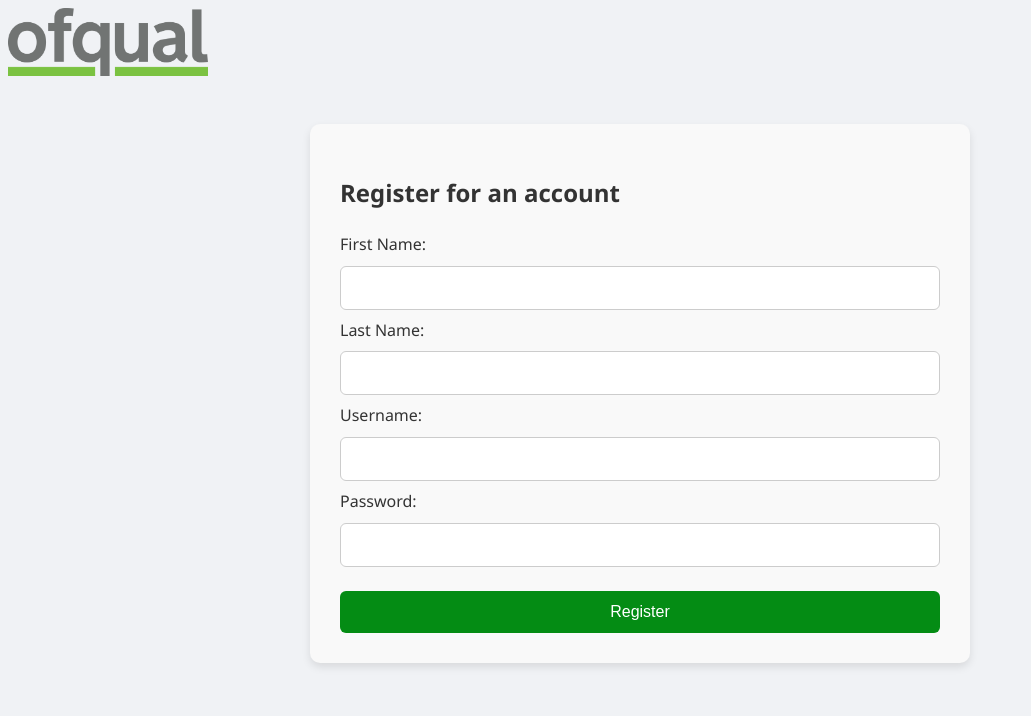
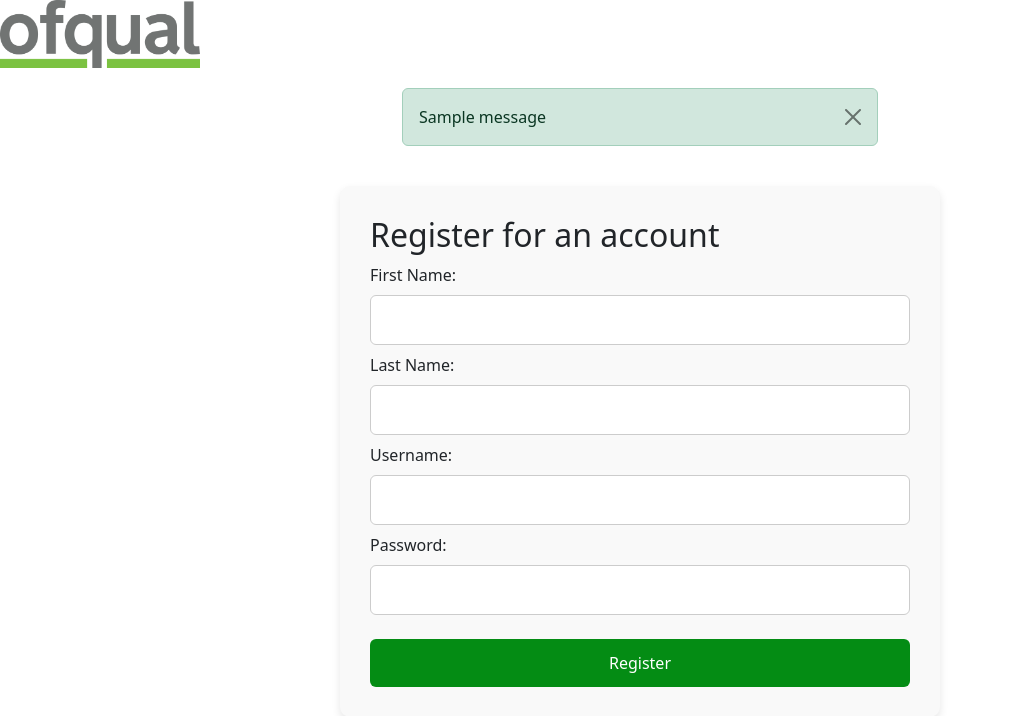
Before and after one commit to ethanp2001/helpdesk, a Flask app: page /register in a window 1280 px wide. Shown: the top 716 px of the page, without its empty margins (0-1031 px from the left). Run offline with Flask 3, Linux system fonts and the light colour scheme; tables that the repository leaves empty hold one stand-in row (values such as "Sample post"); one stand-in notice (Sample message) is shown.

Commit message:
Added error handling for duplicate accounts

```diff
--- a/app/main.py
+++ b/app/main.py
@@ -111,6 +111,11 @@ def view_tickets():
 def register():
     form = RegistrationForm()
     if form.validate_on_submit():
+        existingUser = User.query.filter_by(username=form.username.data).first()
+        if existingUser:
+            flash('Username already taken. Please choose a different one.', 'danger')
+            return render_template('register.html', form=form)
+
         hashed_password = generate_password_hash(form.password.data, method='pbkdf2:sha256')
         new_user = User(
             username=form.username.data,
--- a/app/templates/register.html
+++ b/app/templates/register.html
@@ -1,13 +1,30 @@
+
 <!DOCTYPE html>
 <html>
 <head>
     <title>Register</title>
     <link rel="stylesheet" href="{{ url_for('static', filename='styles.css') }}">
+    <link href="https://cdn.jsdelivr.net/npm/bootstrap@5.3.0/dist/css/bootstrap.min.css" rel="stylesheet">
 </head>
 <body>
     <div class="logo-container">
         <img src="{{ url_for('static', filename='Ofqual_logo_2018.svg.png') }}" alt="Company Logo" class="logo">
     </div>
+
+    <!-- Flash messages block -->
+    <div class="container" style="max-width: 500px; margin: auto;">
+        {% with messages = get_flashed_messages(with_categories=true) %}
+            {% if messages %}
+                {% for category, message in messages %}
+                <div class="alert alert-{{ category }} alert-dismissible fade show" role="alert">
+                    {{ message }}
+                    <button type="button" class="btn-close" data-bs-dismiss="alert" aria-label="Close"></button>
+                </div>
+                {% endfor %}
+            {% endif %}
+        {% endwith %}
+    </div>
+
     <form class="login-form" method="POST">
         <h2>Register for an account</h2>
         {{ form.hidden_tag() }}
@@ -23,5 +40,8 @@
             {{ form.submit() }}
         </div>
     </form>
+
+    <script src="https://cdn.jsdelivr.net/npm/bootstrap@5.3.0/dist/js/bootstrap.bundle.min.js"></script>
+
 </body>
 </html>
```
